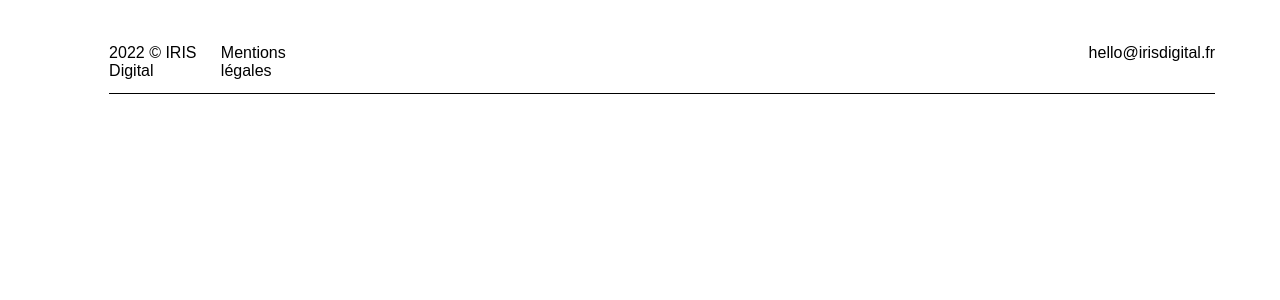
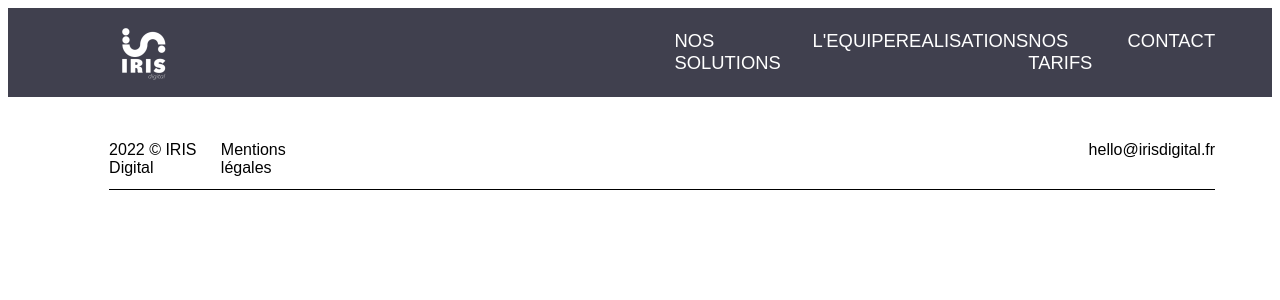
Before and after one commit to Iris-Digital-Sas/Iris-front, a Vue app: page / in a window 1280 px wide. Shown: the top 300 px of the page. Built offline with nearby package versions, Linux system fonts and the light colour scheme.

Commit message:
correction des derniers détails Footer et Header

```diff
--- a/src/App.vue
+++ b/src/App.vue
@@ -1,16 +1,16 @@
 <template>
-  <!--<Header_comp />-->
+  <Header_comp />
   <Footer_comp />
 </template>
 
 <script>
-// import Header_comp from './components/Header.vue';
+import Header_comp from './components/Header.vue';
 import Footer_comp from './components/Footer.vue';
 
 export default {
   name: 'App',
   components: {
-    // Header_comp,
+    Header_comp,
     Footer_comp
   }
 }
@@ -27,4 +27,5 @@ li {
 a {
   text-decoration: none;
 }
+
 </style>
--- a/src/components/Footer.vue
+++ b/src/components/Footer.vue
@@ -30,4 +30,5 @@ footer div {
 footer a {
     color: black;
 }
+
 </style>
--- a/src/components/Header.vue
+++ b/src/components/Header.vue
@@ -45,4 +45,5 @@ export default {
   .header-nav-list a:hover {
     color: #9EAAFF;
   }
+
 </style>
```
